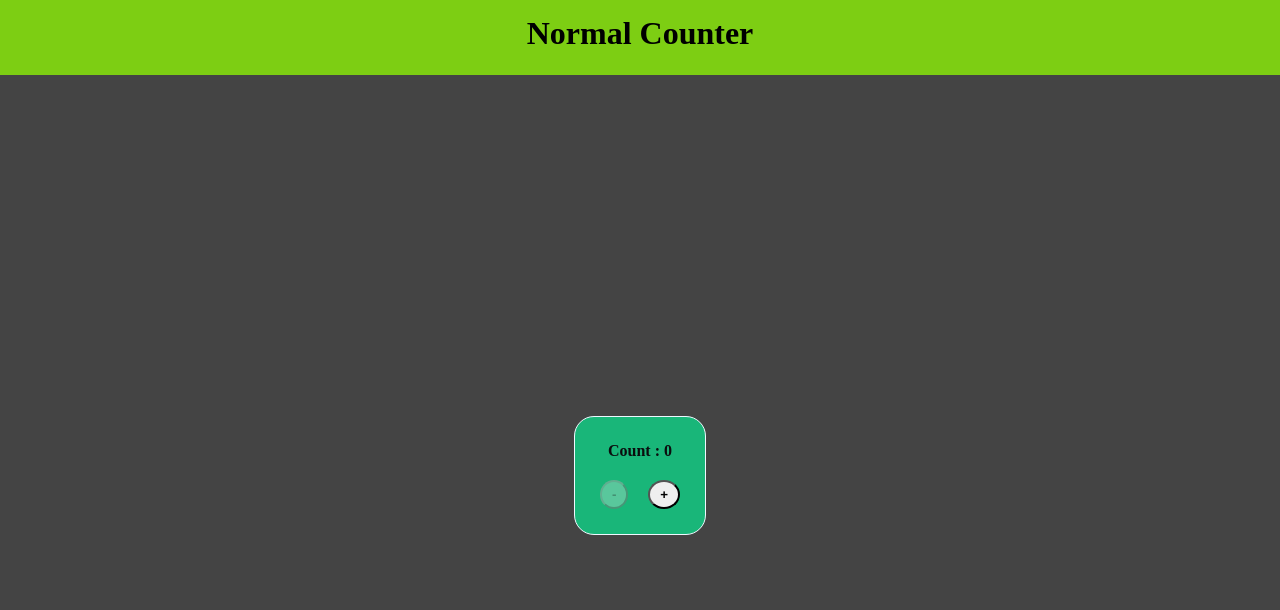
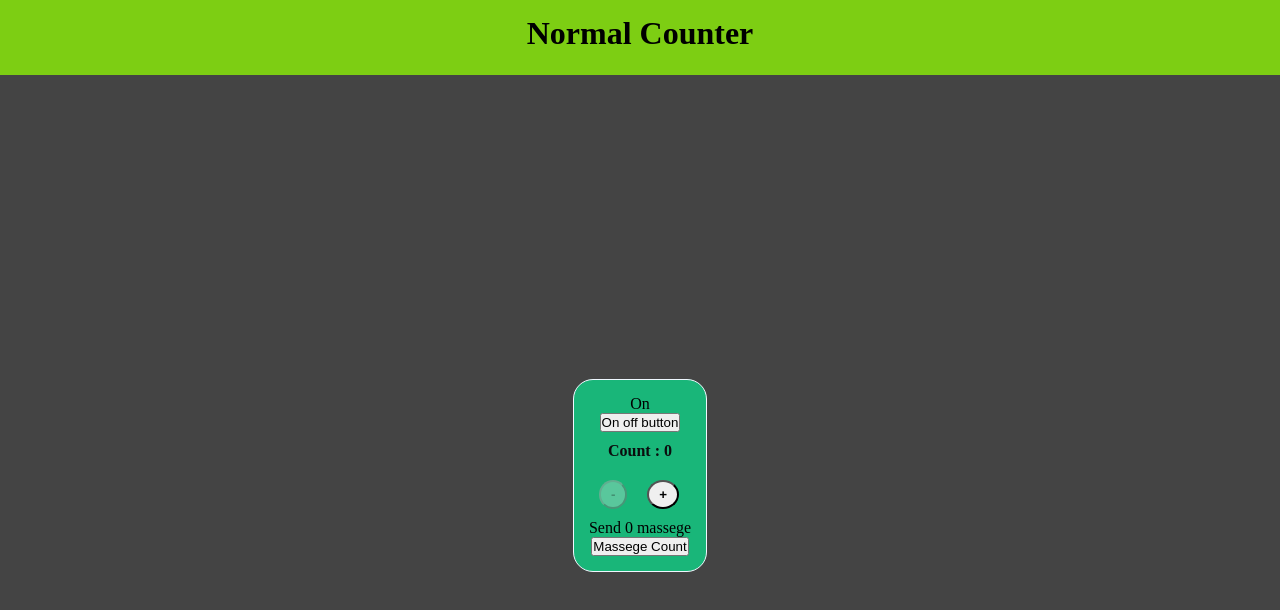
Before and after one commit to shahajalalweb/react-js, a React (Create React App) app: page / in a window 1280 px wide. Shown: the top 610 px of the page. Built offline with nearby package versions, Linux system fonts and the light colour scheme.

Commit message:
memo or callback hoocks added

```diff
--- a/src/components/Home.js
+++ b/src/components/Home.js
@@ -1,18 +1,30 @@
-import React, { useState } from 'react'
+import React, { useState, useCallback } from 'react'
 
 import style from "../style/home.module.css"
+import Massege  from './Massege';
 
 
 const Home = () => {
 
   const [count, setCount] = useState(0);
+  const [toggle, setToggle] = useState(false);
 
 
+  console.log("Home page rendaring")
 
+  const inCremMsg = useCallback(
+    () => {
+      setCount(count + 1);
+    },
+    [count],
+  )
 
   return (
     <div className={style.container}>
       <div className={style.counter}>
+        {toggle ? "Off" : "On"}
+        {<br></br>}
+        <button onClick={() => {setToggle(!toggle)}}> On off button </button>
 
         <p className={style.count}>Count : {count}</p>
         <div className={style.btn}>
@@ -20,6 +32,8 @@ const Home = () => {
           <button onClick={() => {setCount(count + 1);}}>+</button>
         </div>
 
+        <Massege  massegeOfnumber={count} onHandleIn={inCremMsg}/>
+
       </div>
     </div>
   )
--- /dev/null
+++ b/src/components/Massege.js
@@ -0,0 +1,13 @@
+import React, {memo} from 'react'
+
+const Massege = ({massegeOfnumber, onHandleIn}) => {
+    console.log('Massage rendaring');
+  return (
+    <div>
+        <p>Send {massegeOfnumber} massege</p>
+        <button onClick={onHandleIn}>Massege Count</button>
+    </div>
+  )
+}
+
+export default memo(Massege)
```
